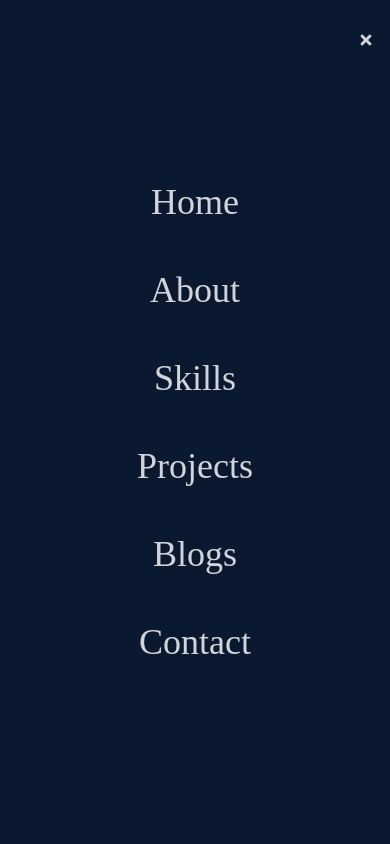
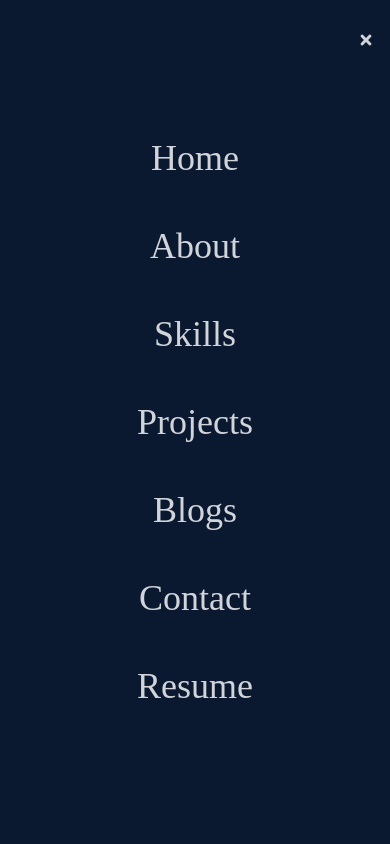
Before and after one commit to hasnainmakada-99/hasnainmakada-99.github.io, a React (Create React App) app: page / in a window 390 px wide. Both pictures are taken after a click on the element 366 px from the left and 40 px from the top of the page. Shown: the top 844 px of the page. Built offline with nearby package versions, Linux system fonts and the light colour scheme; no server answers.

Commit message:
Add: resume link for mobile devices inside navbar

```diff
--- a/src/components/Navbar.jsx
+++ b/src/components/Navbar.jsx
@@ -93,6 +93,10 @@ const Navbar = () => {
             Contact
           </Link>
         </li>
+        <li className="py-6 text-4xl">
+          {" "}
+          <a href="https://resume.showwcase.com/hasnainmakada-99.pdf" target="_blank">Resume</a>
+        </li>
       </ul>
       {/* Socila Icons */}
       <div className="hidden lg:flex fixed flex-col top-[35%] left-0">
```
